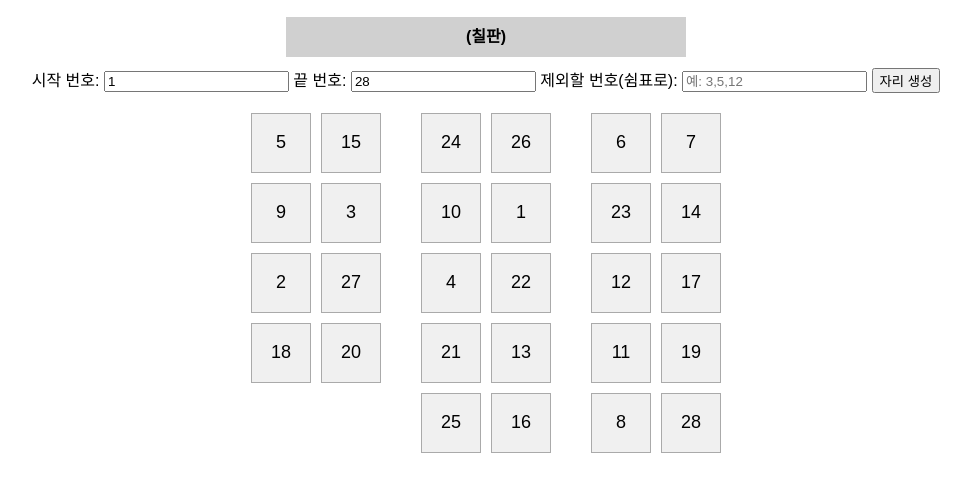
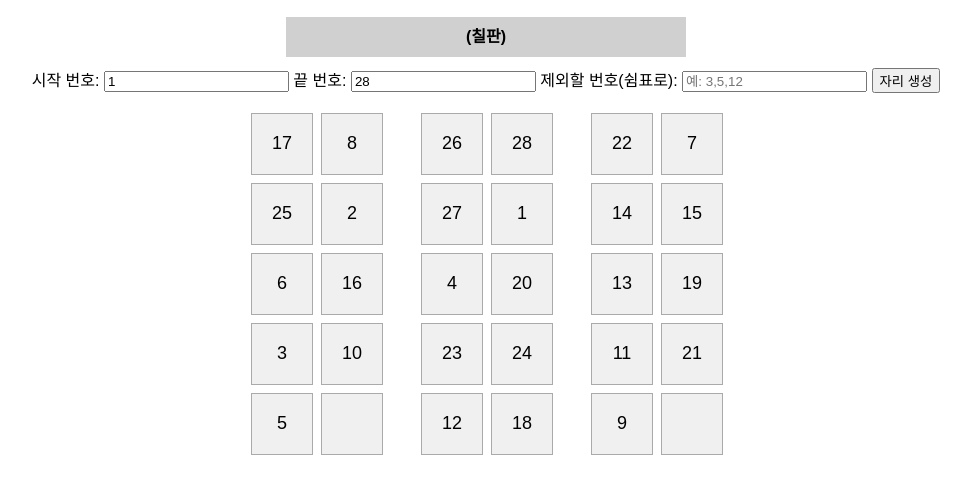
Before and after one commit to Hello4352/Hello4352, a plain HTML site: page Sit-picker index.html in a window 1280 px wide. Both pictures are taken after a click on the button "자리 생성". Shown: the part 58-552 px from the top of the page, without its empty margins (154-1125 px from the left). Drawn offline with Linux system fonts and the light colour scheme.

Commit message:
Update Sit-picker index.html

```diff
--- a/Sit-picker index.html
+++ b/Sit-picker index.html
@@ -1,8 +1,8 @@
 <!DOCTYPE html>
 <html lang="ko">
 <head>
-  <meta charset="UTF-8">
-  <title>자리 뽑기 사이트</title>
+  <meta charset="UTF-8" />
+  <title>자리 뽑기 - X 및 빈칸 처리</title>
   <style>
     body { font-family: sans-serif; }
     .layout {
@@ -10,13 +10,12 @@
       justify-content: center;
       gap: 40px;
       margin-top: 20px;
+      flex-wrap: wrap;
     }
     .section {
       display: grid;
       gap: 10px;
     }
-    .left { grid-template-columns: repeat(2, 60px); grid-template-rows: repeat(4, 60px); }
-    .center, .right { grid-template-columns: repeat(2, 60px); grid-template-rows: repeat(5, 60px); }
     .cell {
       background: #f0f0f0;
       border: 1px solid #aaa;
@@ -25,10 +24,11 @@
       justify-content: center;
       font-size: 18px;
       cursor: pointer;
+      width: 60px;
+      height: 60px;
+      user-select: none;
     }
-    .clicked {
-      background: #ffcccc;
-    }
+    .clicked { background: #ffcccc; }
     .board {
       width: 400px;
       margin: 0 auto;
@@ -59,47 +59,44 @@
   <div class="board">(칠판)</div>
 
   <div class="inputs">
-    시작 번호: <input type="number" id="startNum" value="1">
-    끝 번호: <input type="number" id="endNum" value="28">
-    제외할 번호(쉼표로): <input type="text" id="excludeNums" placeholder="예: 3,5,12">
+    시작 번호: <input type="number" id="startNum" value="1" />
+    끝 번호: <input type="number" id="endNum" value="28" />
+    제외할 번호(쉼표로): <input type="text" id="excludeNums" placeholder="예: 3,5,12" />
     <button onclick="generateSeats()">자리 생성</button>
   </div>
 
-  <div class="layout">
-    <div class="section left" id="leftSection"></div>
-    <div class="section center" id="centerSection"></div>
-    <div class="section right" id="rightSection"></div>
-  </div>
-
+  <div class="layout" id="seatLayout"></div>
   <div id="unplaced" class="unplaced-box" style="display:none;"></div>
 
   <script>
-    const TOTAL_SEATS = 28;
-    const seatStates = Array(TOTAL_SEATS).fill(null); // 각 좌석의 상태 저장
-
     function shuffle(array) {
-      for (let i = array.length - 1; i > 0; i--) {
+      for(let i = array.length -1; i > 0; i--) {
         const j = Math.floor(Math.random() * (i + 1));
         [array[i], array[j]] = [array[j], array[i]];
       }
     }
 
-    function createCell(seatIndex, value) {
+    let seatStates = []; // 클릭 상태
+    let seatValues = [];
+
+    function createCell(index, value) {
       const div = document.createElement("div");
       div.className = "cell";
-      div.textContent = value;
-      div.dataset.seatIndex = seatIndex;
+      div.dataset.seatIndex = index;
 
-      if (seatStates[seatIndex] === "X") {
+      if (seatStates[index] === "X") {
         div.textContent = "×";
         div.classList.add("clicked");
+      } else {
+        div.textContent = value === "" ? "" : value;
+        div.classList.remove("clicked");
       }
 
       div.addEventListener("click", () => {
         const idx = parseInt(div.dataset.seatIndex);
         if (seatStates[idx] === "X") {
           seatStates[idx] = null;
-          div.textContent = value;
+          div.textContent = seatValues[idx] === "" ? "" : seatValues[idx];
           div.classList.remove("clicked");
         } else {
           seatStates[idx] = "X";
@@ -114,58 +111,78 @@
     function generateSeats() {
       const start = parseInt(document.getElementById("startNum").value);
       const end = parseInt(document.getElementById("endNum").value);
-      const excludeRaw = document.getElementById("excludeNums").value;
-      const exclude = excludeRaw.split(",").map(s => parseInt(s.trim())).filter(n => !isNaN(n));
-
-      const left = document.getElementById("leftSection");
-      const center = document.getElementById("centerSection");
-      const right = document.getElementById("rightSection");
-      const unplacedBox = document.getElementById("unplaced");
-      left.innerHTML = center.innerHTML = right.innerHTML = "";
-      unplacedBox.style.display = "none";
-      unplacedBox.innerHTML = "";
+      const exclude = document.getElementById("excludeNums").value
+        .split(",")
+        .map(s => parseInt(s.trim()))
+        .filter(n => !isNaN(n));
 
       if (start >= end || start < 1 || end < 1) {
         alert("시작과 끝 번호를 정확히 입력해주세요.");
         return;
       }
 
-      let numbers = [];
+      const totalNumbers = end - start + 1;
+      const numbers = [];
       for (let i = start; i <= end; i++) {
         if (!exclude.includes(i)) numbers.push(i);
       }
 
-      const freeIndices = seatStates.map((v, i) => v !== "X" ? i : null).filter(i => i !== null);
-      shuffle(numbers);
+      const columns = 2;
+      let rows = 3;
+      let perSection = columns * rows;
+      let totalSeats = perSection * 3;
 
-      const assigned = numbers.slice(0, freeIndices.length);
-      const leftover = numbers.slice(freeIndices.length);
+      if (totalNumbers > 18) {
+        perSection = Math.ceil(totalNumbers / 3);
+        rows = Math.ceil(perSection / columns);
+        totalSeats = 3 * rows * columns;
+      }
 
-      // 좌석에 값 넣기
-      const values = Array(TOTAL_SEATS).fill("");
-      freeIndices.forEach((seatIndex, i) => {
-        values[seatIndex] = assigned[i];
-      });
+      const generated = [...numbers];
 
-      // 칸 구성
-      const sections = [
-        { el: left, count: 8 },
-        { el: center, count: 10 },
-        { el: right, count: 10 }
-      ];
+      // 빈칸 후보 개수 (자리 수 - 실제 숫자 수)
+      const blankCount = totalSeats - generated.length;
 
-      let seatIndex = 0;
-      sections.forEach(section => {
-        for (let i = 0; i < section.count; i++) {
-          const value = values[seatIndex];
-          section.el.appendChild(createCell(seatIndex, value));
-          seatIndex++;
+      for (let i = 0; i < blankCount; i++) {
+        generated.push("X"); // 나중에 빈칸으로 바꿈
+      }
+
+      shuffle(generated);
+      seatValues = [...generated];
+      seatStates.length = totalSeats;
+
+      const seatLayout = document.getElementById("seatLayout");
+      const unplacedBox = document.getElementById("unplaced");
+      seatLayout.innerHTML = "";
+      unplacedBox.style.display = "none";
+      unplacedBox.innerHTML = "";
+
+      for(let s = 0; s < 3; s++) {
+        const section = document.createElement("div");
+        section.className = "section";
+        section.style.gridTemplateColumns = `repeat(${columns}, 60px)`;
+        section.style.gridTemplateRows = `repeat(${rows}, 60px)`;
+
+        for(let row = 0; row < rows; row++) {
+          for(let col = 0; col < columns; col++) {
+            const localIndex = row * columns + col;
+            const globalIndex = s * columns * rows + localIndex;
+            let val = seatValues[globalIndex];
+
+            if (val === "X") val = "";
+
+            section.appendChild(createCell(globalIndex, val));
+          }
         }
-      });
+        seatLayout.appendChild(section);
+      }
 
-      if (leftover.length > 0) {
+      // 자리 배치되지 못한 번호 계산
+      const placedNumbers = seatValues.filter(v => typeof v === "number");
+      const missing = numbers.filter(n => !placedNumbers.includes(n));
+      if (missing.length > 0) {
         unplacedBox.style.display = "block";
-        unplacedBox.textContent = "배치되지 못한 번호: " + leftover.join(", ");
+        unplacedBox.textContent = "자리 배치되지 못한 번호: " + missing.join(", ");
       }
     }
   </script>
```
